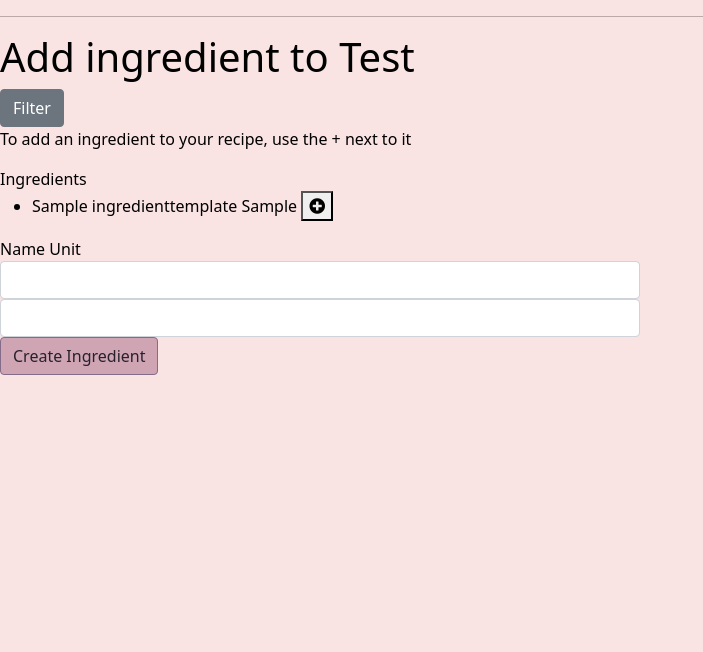
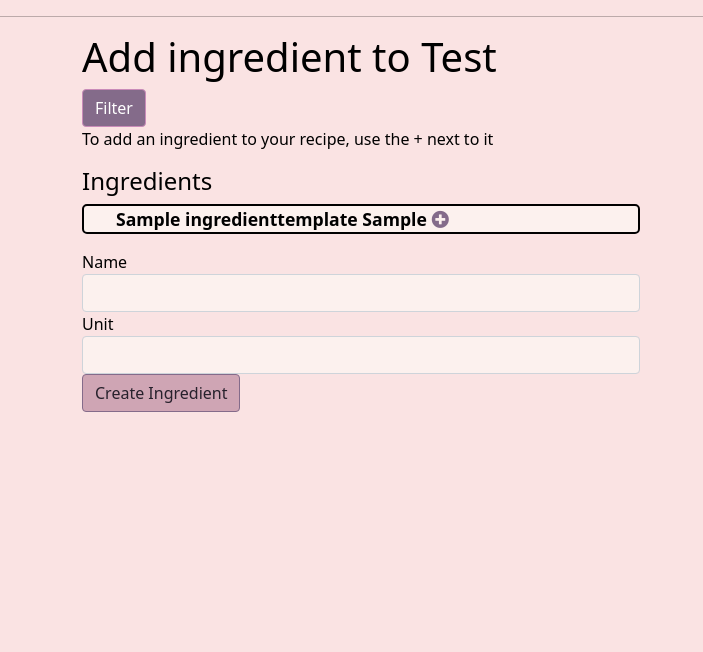
Before and after one commit to oljung/portfolio-project-4, a Django app: page /ingredient_list/1/1 in a window 1280 px wide. Shown: the part 56-708 px from the top of the page, without its empty margins (0-703 px from the left). Run offline with Django 4.2, Linux system fonts and the light colour scheme; data comes from the database, SQL or seed files in the repository; tables that the repository leaves empty hold one stand-in row (values such as "Sample post"); one stand-in notice (Sample message) is shown.

Commit message:
feat: styling for modal and ingredient list

```diff
--- a/static/css/style.css
+++ b/static/css/style.css
@@ -49,6 +49,11 @@ body {
     border-color: var(--main-button-color);
 }
 
+.btn-primary:focus {
+    background-color: var(--main-button-hover-color);
+    border-color: var(--main-button-color);
+}
+
 .btn-success {
     background-color: var(--accent-button-color);
     color: var(--accent-button-text-color);
@@ -72,6 +77,64 @@ body {
     background-color: var(--input-bg-color);
 }
 
+/* List items and links */
+
+.list-item {
+    font-size: 110%;
+    font-weight: 600;
+ }
+
+.list-button {
+    text-decoration: none;
+    color: var(--main-button-color);
+    cursor: pointer;
+}
+
+.list-button:hover {
+    color: var(--main-button-hover-color);
+}
+
+.list-button-text {
+    color: var(--main-text-color);
+    text-decoration: none;
+}
+
+.list-button-text:hover {
+    color: var(--accent-text-color);
+}
+
+/* Utility classes */
+.hide {
+    display: none;
+}
+
+.modal {
+    display: none;
+    position: fixed; /* Stay in place */
+    z-index: 1; /* Sit on top */
+    padding-top: 100px; /* Location of the box */
+    left: 0;
+    top: 0;
+    width: 100%; /* Full width */
+    height: 100%; /* Full height */
+    overflow: auto; /* Enable scroll if needed */
+    background-color: rgb(0,0,0); /* Fallback color */
+    background-color: rgba(0,0,0,0.9); /* Black w/ opacity */
+}
+
+.modal-form {
+    background-color: var(--main-bg-color);
+    width: 50%;
+}
+
+.modal-form > input {
+    width: 100%;
+}
+
+.modal-close {
+    float: right;
+}
+
 /* PLans page */
 .recipe-list {
     background-color: var(--list-bg-color);
@@ -79,7 +142,7 @@ body {
     width: 100%;
     list-style-type: none;
     padding: 0;
-    border: 2px solid black;
+    border: 2px solid var(--main-text-color);
     border-radius: 5px;
 }
 
@@ -114,42 +177,12 @@ body {
     float: right;
 }
 
-/* Utility classes */
-.hide {
-    display: none;
-}
-
 .plan-list {
     background-color: var(--list-bg-color);
-    border: 2px solid black;
+    border: 2px solid var(--main-text-color);
     border-radius: 5px;
     list-style-type: none;
     padding: 0;
-}
-
-.plan-item {
-   font-size: 110%;
-   font-weight: 600;
-}
-
-/* List items and links */
-
-.list-button {
-    text-decoration: none;
-    color: var(--main-button-color);
-}
-
-.list-button:hover {
-    color: var(--main-button-hover-color);
-}
-
-.list-button-text {
-    color: black;
-    text-decoration: none;
-}
-
-.list-button-text:hover {
-    color: var(--accent-text-color);
 }
 
 /* Create/Edit Plan */
@@ -160,10 +193,26 @@ body {
     justify-content: space-between;
 }
 
+/* Ingredient/Recipe List */
+
+.ingredient-list {
+    background-color: var(--input-bg-color);
+    border: 2px solid var(--main-text-color);
+    border-radius: 5px;
+    list-style-type: none;
+}
+
+.ingredient-template-item {
+    width: 40%;
+}
+
 /* Media Queries */
 
 @media screen and (min-width: 993px) {
     .form-control {
+        max-width: 50%;
+    }
+    .ingredient-list {
         max-width: 50%;
     }
 }
--- a/static/js/script.js
+++ b/static/js/script.js
@@ -10,3 +10,14 @@ function itemStrikeout(itemId) {
         child.style.textDecoration = "line-through";
     }
 }
+
+function showIngredientForm(name, unit) {
+    modal = document.getElementById('ingredient-form');
+    modal.style.display = 'block';
+    document.getElementById('ingredient-name').value = name;
+    document.getElementById('ingredient-unit').value = unit;
+}
+
+function closeIngredientForm() {
+    document.getElementById('ingredient-form').style.display = 'none';
+}
--- a/templates/ingredient_list.html
+++ b/templates/ingredient_list.html
@@ -2,10 +2,10 @@
 
 {% block content %}
 
-<div class="containter">
+<div class="container">
     <h1>Add ingredient to {{ recipe }}</h1>
 
-    <button class="btn btn-secondary"
+    <button class="btn btn-primary"
         onclick="showForm('filter-form');"
     >Filter</button>
 
@@ -15,23 +15,23 @@
             <div class="form-group" id="div-id-name">
                 <label for="name">Name</label>
                 <div>
-                    <input type="text" aria-label="Name" name="name" class="form-control">
+                    <input type="text" aria-label="Name" name="name" class="form-control input-background">
                 </div>
             </div>
-            <button class="btn btn-primary" type="submit">Done</button>
+            <button class="btn btn-success" type="submit">Done</button>
         </form>
     </div>
 
     {% if ingredient_templates %}
 
     <p>To add an ingredient to your recipe, use the + next to it</p>
-    <label for="recipes">Ingredients</label>
-    <ul class="ingredient-template-list">
+    <h4>Ingredients</h4>
+    <ul class="ingredient-list">
         {% for ingredient_template in ingredient_templates.all %}
-            <li class="ingredient-template-item">
+            <li class="list-item">
                 <span class="ingredient-template-item">{{ ingredient_template }}</span>
                 <span class="ingredient-template-item">{{ ingredient_template.unit }}</span>
-                <button class="add-ingredient" onclick="showIngredientForm('{{ingredient_template.name}}', '{{ingredient_template.unit}}');"><i class="fas fa-plus-circle"></i></button>
+                <span class="list-button" onclick="showIngredientForm('{{ingredient_template.name}}', '{{ingredient_template.unit}}');"><i class="fas fa-plus-circle"></i></span>
             </li>
         {% endfor %}
     </ul>
@@ -44,56 +44,36 @@
         <div class="form-group" id="div-id-new-template">
             <div>
                 <label for="template-name">Name</label>
-                <label for="template-unit">Unit</label>
+                <input type="text" aria-label="Name" name="name" class="form-control input-background">
             </div>
             <div>
-                <input type="text" aria-label="Name" name="name" class="form-control">
-                <input type="text" aria-label="Unit" name="unit" class="form-control">
+                <label for="template-unit">Unit</label>
+                <input type="text" aria-label="Unit" name="unit" class="form-control input-background">
             </div>
         </div>
         {% csrf_token %}
         <button type="submit" class="btn btn-success">Create Ingredient</button>
     </form>
 
-    <div class="ingredient-form hide" tabindex="-1" id="ingredient-form">
-        <form action="{% url 'add_ingredient' recipe.id plan_id %}" method="POST">
-            <div class="form-group" id="div-id-ingredient-name">
+    <div class="ingredient-form modal" id="ingredient-form">
+        <form action="{% url 'add_ingredient' recipe.id plan_id %}" method="POST" class="modal-form mx-auto">
+            <div class="form-group mx-auto" id="div-id-ingredient-name">
                 <label for="ingredient-name">Name</label>
-                <div>
-                    <input type="text" aria-label="Name" name="name" id="ingredient-name" readonly class="form-control">
-                </div>
+                <input type="text" aria-label="Name" name="name" id="ingredient-name" readonly class="form-control input-background">
             </div>
-            <div class="form-group" id="div-id-ingredient-name">
+            <div class="form-group mx-auto" id="div-id-ingredient-name">
                 <label for="ingredient-quantity">Quantity</label>
-                <div>
-                    <input type="number" step="0.5" aria-label="Quantity" name="quantity" id="ingredient-quantity" class="form-control">
-                </div>
+                <input type="number" step="0.5" min="0" aria-label="Quantity" name="quantity" id="ingredient-quantity" class="form-control input-background">
             </div>
-            <div class="form-group" id="div-id-ingredient-name">
+            <div class="form-group mx-auto" id="div-id-ingredient-name">
                 <label for="ingredient-unit">Unit</label>
-                <div>
-                    <input type="text" aria-label="Unit" name="unit" id="ingredient-unit" readonly class="form-control">
-                </div>
+                <input type="text" aria-label="Unit" name="unit" id="ingredient-unit" readonly class="form-control input-background">
             </div>
-            <button type="submit" class="btn btn-success">Add Ingredient</button>
+            <button type="submit" class="btn btn-success m-2">Add</button>
+            <button class="btn btn-danger modal-close m-2" onclick="closeIngredientForm()">Close</button>
             {% csrf_token %}
         </form>
-        <button class="btn btn-danger" onclick="closeIngredientForm()">Close</button>
     </div>
 </div>
 
-
-
-<script>
-    function showIngredientForm(name, unit) {
-        document.getElementById('ingredient-form').classList.remove('hide');
-        document.getElementById('ingredient-name').value = name;
-        document.getElementById('ingredient-unit').value = unit;
-    }
-
-    function closeIngredientForm() {
-        document.getElementById('ingredient-form').classList.add('hide');
-    }
-</script>
-
 {% endblock content %}
```
Also changed, not shown: templates/plans.html (+4 -4 lines), templates/recipe_list.html (+10 -13 lines).
